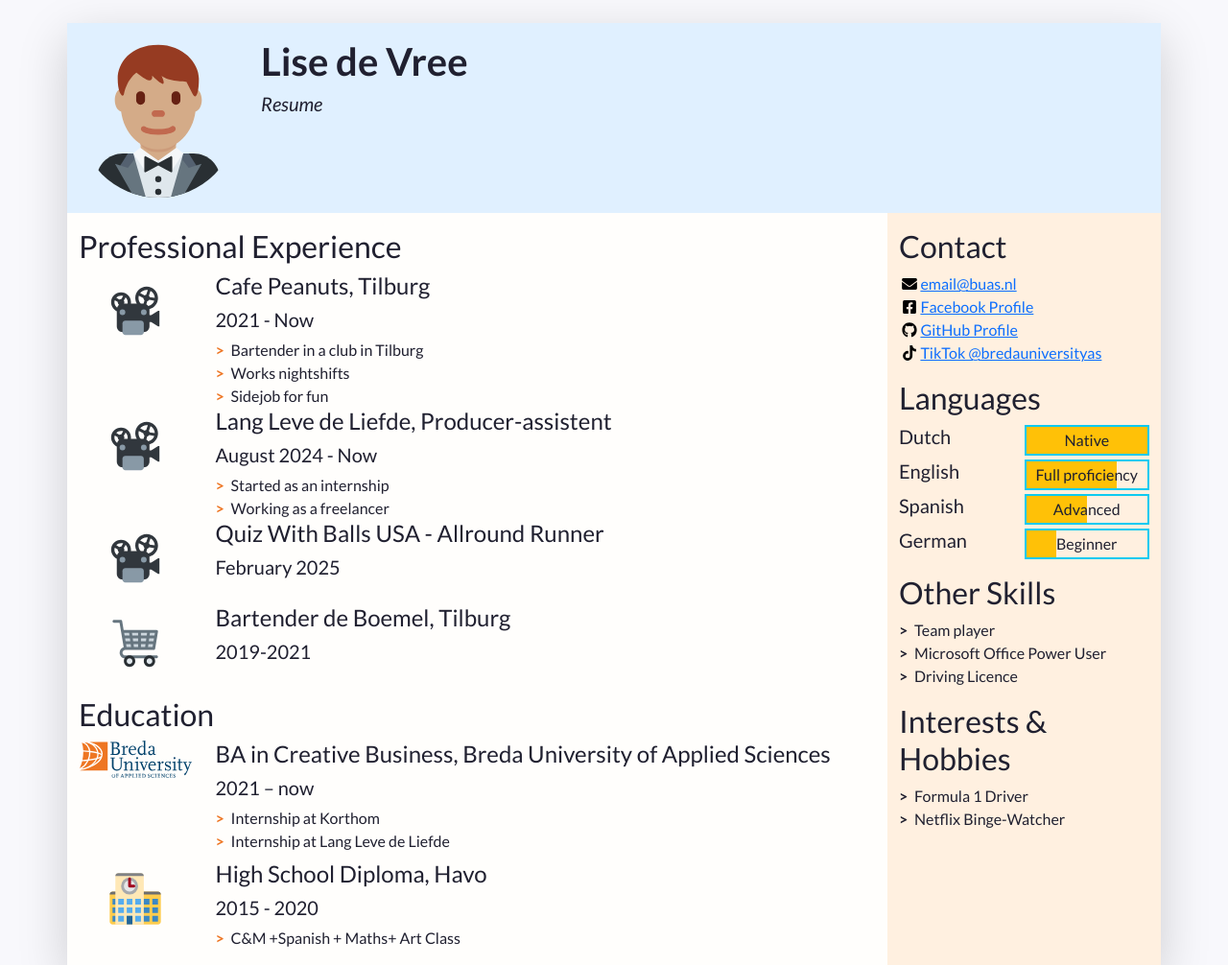
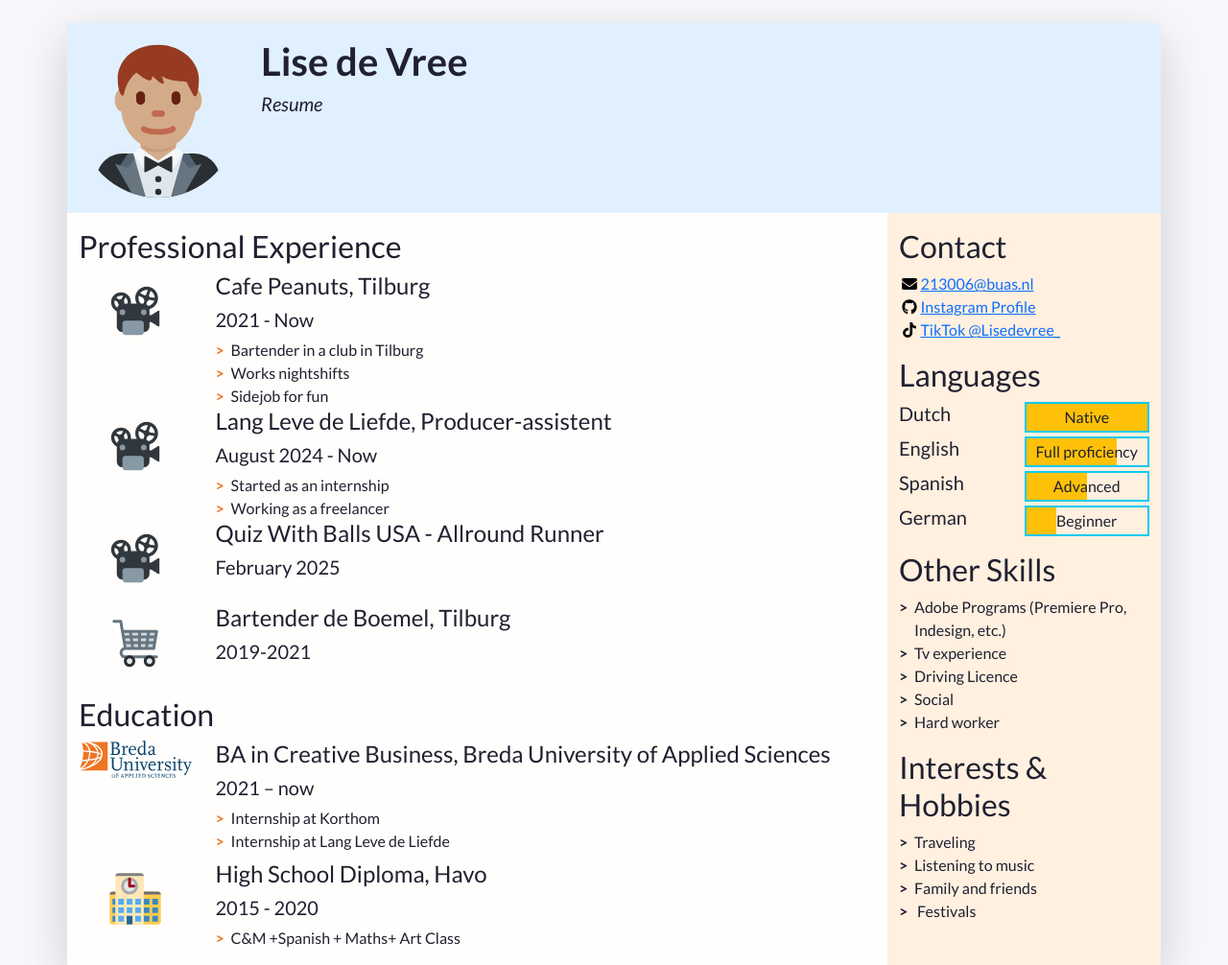
Before and after one commit to lise213006/PRJ4_RETAKE_213006_2425, a plain HTML site: page index.html in a window 1280 px wide. Shown: the top 1006 px of the page at 96% size. Drawn offline with nearby package versions, Linux system fonts and the light colour scheme.

Commit message:
hobbies en interests

```diff
--- a/index.html
+++ b/index.html
@@ -201,26 +201,23 @@
               <li class="contact-item">
                 <a class="d-flex align-items-center" href="mailto:email@buas.nl" target="_blank">
                   <img class="contact-icon" src="images/icons/envelope.svg" alt="Email">
-                  email@buas.nl
-                </a>
+                213006@buas.nl
+              </a>
               </li>
               <li class="contact-item">
-                <a class="d-flex align-items-center" href="https://facebook.com/" target="_blank">
-                  <img class="contact-icon" src="images/icons/facebook.svg" alt="Facebook">
-                  Facebook Profile
-                </a>
+
+
               </li>
               <li class="contact-item">
                 <a class="d-flex align-items-center" href="https://github.com/" target="_blank">
                   <img class="contact-icon" src="images/icons/github.svg" alt="LinkedIn">
-                  GitHub Profile
-                </a>
+                Instagram Profile
+              </a>
               </li>
               <li class="contact-item">
                 <a class="d-flex align-items-center" href="https://www.tiktok.com/@bredauniversityas" target="_blank">
                   <img class="contact-icon" src="images/icons/tiktok.svg" alt="Mobile Phone">
-                  TikTok @bredauniversityas
-                </a>
+                TikTok @Lisedevree_ </a>
               </li>
             </ul>
           </section>
@@ -271,9 +268,12 @@
           <section class="my-3 aside-section">
             <h2>Other Skills</h2>
             <ul class="skill-list list-unstyled">
-              <li class="skill-item">Team player</li>
-              <li class="skill-item">Microsoft Office Power User</li>
+              <li class="skill-item">Adobe Programs (Premiere Pro, Indesign, etc.)&nbsp; &nbsp;&nbsp;</li>
+              <li class="skill-item">Tv experience&nbsp; &nbsp;&nbsp;</li>
               <li class="skill-item">Driving Licence</li>
+              <li class="skill-item">Social</li>
+              <li class="skill-item">Hard worker</li>
+
             </ul>
           </section>
 
@@ -282,8 +282,10 @@
           <section class="my-3 aside-section">
             <h2>Interests &amp; Hobbies</h2>
             <ul class="skill-list list-unstyled">
-              <li class="skill-item">Formula 1 Driver</li>
-              <li class="skill-item">Netflix Binge-Watcher</li>
+              <li class="skill-item">Traveling&nbsp;</li>
+              <li class="skill-item">Listening to music</li>
+              <li class="skill-item">Family and friends</li>
+              <li class="skill-item">&nbsp;Festivals</li>
             </ul>
           </section>
 
```
